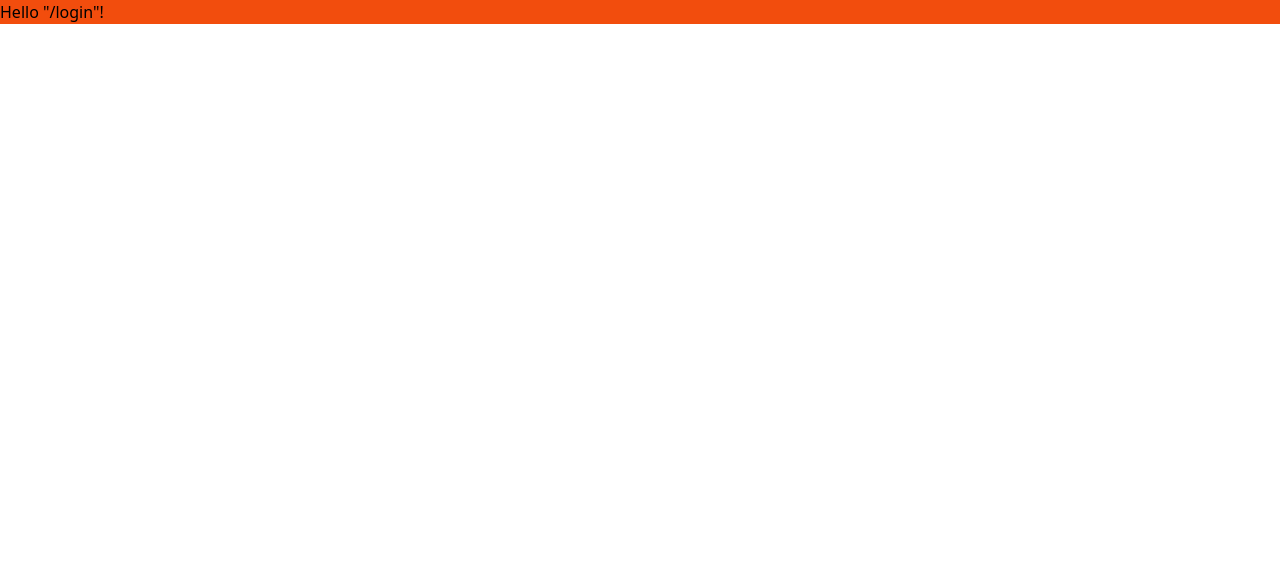
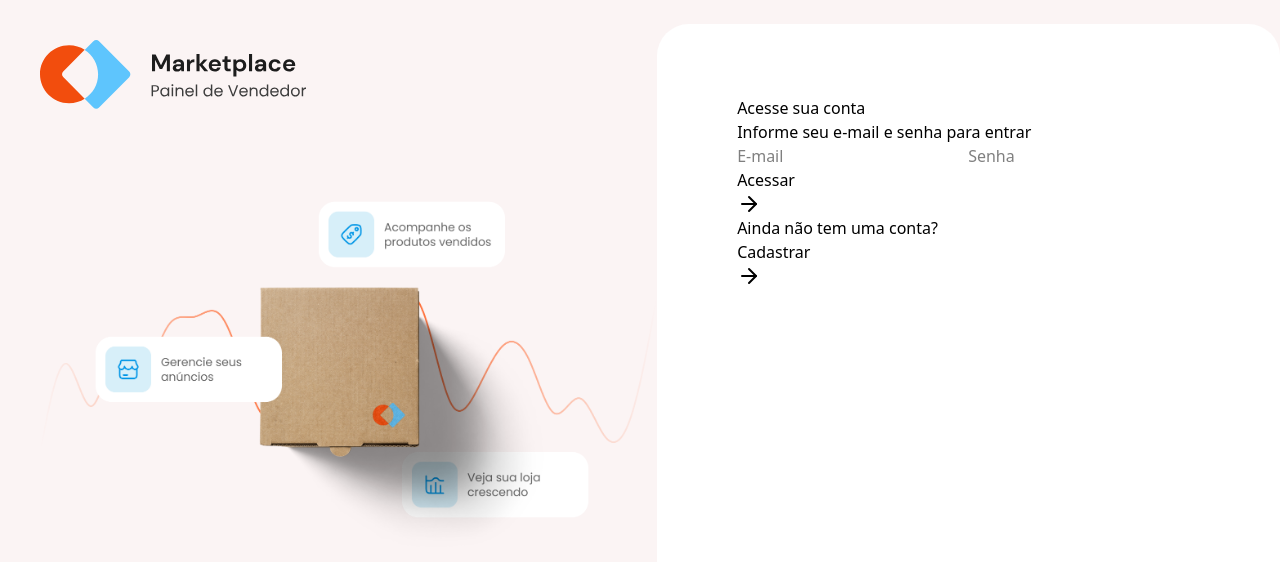
Before and after one commit to renatorrocha/marketplace-frontend, a React app: page /login in a window 1280 px wide. Shown: the top 562 px of the page. Built offline with nearby package versions, Linux system fonts and the light colour scheme; the HTML template or start-up script is replaced by a standard one.

Commit message:
wip: implement authentication routes and components for login and registration

```diff
--- a/src/routeTree.gen.ts
+++ b/src/routeTree.gen.ts
@@ -11,6 +11,7 @@
 // Import Routes
 
 import { Route as rootRoute } from './routes/__root'
+import { Route as AuthImport } from './routes/_auth'
 import { Route as IndexImport } from './routes/index'
 import { Route as DemoTanstackQueryImport } from './routes/demo.tanstack-query'
 import { Route as AuthRegisterImport } from './routes/_auth/register'
@@ -21,6 +22,11 @@ import { Route as AuthenticatedProductsNewImport } from './routes/_authenticated
 import { Route as AuthenticatedProductsProductIdEditImport } from './routes/_authenticated/products/$product-id.edit'
 
 // Create/Update Routes
+
+const AuthRoute = AuthImport.update({
+  id: '/_auth',
+  getParentRoute: () => rootRoute,
+} as any)
 
 const IndexRoute = IndexImport.update({
   id: '/',
@@ -35,15 +41,15 @@ const DemoTanstackQueryRoute = DemoTanstackQueryImport.update({
 } as any)
 
 const AuthRegisterRoute = AuthRegisterImport.update({
-  id: '/_auth/register',
+  id: '/register',
   path: '/register',
-  getParentRoute: () => rootRoute,
+  getParentRoute: () => AuthRoute,
 } as any)
 
 const AuthLoginRoute = AuthLoginImport.update({
-  id: '/_auth/login',
+  id: '/login',
   path: '/login',
-  getParentRoute: () => rootRoute,
+  getParentRoute: () => AuthRoute,
 } as any)
 
 const AuthenticatedProductsIndexRoute = AuthenticatedProductsIndexImport.update(
@@ -85,19 +91,26 @@ declare module '@tanstack/react-router' {
       preLoaderRoute: typeof IndexImport
       parentRoute: typeof rootRoute
     }
+    '/_auth': {
+      id: '/_auth'
+      path: ''
+      fullPath: ''
+      preLoaderRoute: typeof AuthImport
+      parentRoute: typeof rootRoute
+    }
     '/_auth/login': {
       id: '/_auth/login'
       path: '/login'
       fullPath: '/login'
       preLoaderRoute: typeof AuthLoginImport
-      parentRoute: typeof rootRoute
+      parentRoute: typeof AuthImport
     }
     '/_auth/register': {
       id: '/_auth/register'
       path: '/register'
       fullPath: '/register'
       preLoaderRoute: typeof AuthRegisterImport
-      parentRoute: typeof rootRoute
+      parentRoute: typeof AuthImport
     }
     '/demo/tanstack-query': {
       id: '/demo/tanstack-query'
@@ -139,8 +152,21 @@ declare module '@tanstack/react-router' {
 
 // Create and export the route tree
 
+interface AuthRouteChildren {
+  AuthLoginRoute: typeof AuthLoginRoute
+  AuthRegisterRoute: typeof AuthRegisterRoute
+}
+
+const AuthRouteChildren: AuthRouteChildren = {
+  AuthLoginRoute: AuthLoginRoute,
+  AuthRegisterRoute: AuthRegisterRoute,
+}
+
+const AuthRouteWithChildren = AuthRoute._addFileChildren(AuthRouteChildren)
+
 export interface FileRoutesByFullPath {
   '/': typeof IndexRoute
+  '': typeof AuthRouteWithChildren
   '/login': typeof AuthLoginRoute
   '/register': typeof AuthRegisterRoute
   '/demo/tanstack-query': typeof DemoTanstackQueryRoute
@@ -152,6 +178,7 @@ export interface FileRoutesByFullPath {
 
 export interface FileRoutesByTo {
   '/': typeof IndexRoute
+  '': typeof AuthRouteWithChildren
   '/login': typeof AuthLoginRoute
   '/register': typeof AuthRegisterRoute
   '/demo/tanstack-query': typeof DemoTanstackQueryRoute
@@ -164,6 +191,7 @@ export interface FileRoutesByTo {
 export interface FileRoutesById {
   __root__: typeof rootRoute
   '/': typeof IndexRoute
+  '/_auth': typeof AuthRouteWithChildren
   '/_auth/login': typeof AuthLoginRoute
   '/_auth/register': typeof AuthRegisterRoute
   '/demo/tanstack-query': typeof DemoTanstackQueryRoute
@@ -177,6 +205,7 @@ export interface FileRouteTypes {
   fileRoutesByFullPath: FileRoutesByFullPath
   fullPaths:
     | '/'
+    | ''
     | '/login'
     | '/register'
     | '/demo/tanstack-query'
@@ -187,6 +216,7 @@ export interface FileRouteTypes {
   fileRoutesByTo: FileRoutesByTo
   to:
     | '/'
+    | ''
     | '/login'
     | '/register'
     | '/demo/tanstack-query'
@@ -197,6 +227,7 @@ export interface FileRouteTypes {
   id:
     | '__root__'
     | '/'
+    | '/_auth'
     | '/_auth/login'
     | '/_auth/register'
     | '/demo/tanstack-query'
@@ -209,8 +240,7 @@ export interface FileRouteTypes {
 
 export interface RootRouteChildren {
   IndexRoute: typeof IndexRoute
-  AuthLoginRoute: typeof AuthLoginRoute
-  AuthRegisterRoute: typeof AuthRegisterRoute
+  AuthRoute: typeof AuthRouteWithChildren
   DemoTanstackQueryRoute: typeof DemoTanstackQueryRoute
   AuthenticatedProductsNewRoute: typeof AuthenticatedProductsNewRoute
   AuthenticatedDashboardIndexRoute: typeof AuthenticatedDashboardIndexRoute
@@ -220,8 +250,7 @@ export interface RootRouteChildren {
 
 const rootRouteChildren: RootRouteChildren = {
   IndexRoute: IndexRoute,
-  AuthLoginRoute: AuthLoginRoute,
-  AuthRegisterRoute: AuthRegisterRoute,
+  AuthRoute: AuthRouteWithChildren,
   DemoTanstackQueryRoute: DemoTanstackQueryRoute,
   AuthenticatedProductsNewRoute: AuthenticatedProductsNewRoute,
   AuthenticatedDashboardIndexRoute: AuthenticatedDashboardIndexRoute,
@@ -241,8 +270,7 @@ export const routeTree = rootRoute
       "filePath": "__root.tsx",
       "children": [
         "/",
-        "/_auth/login",
-        "/_auth/register",
+        "/_auth",
         "/demo/tanstack-query",
         "/_authenticated/products/new",
         "/_authenticated/dashboard/",
@@ -253,11 +281,20 @@ export const routeTree = rootRoute
     "/": {
       "filePath": "index.tsx"
     },
+    "/_auth": {
+      "filePath": "_auth.tsx",
+      "children": [
+        "/_auth/login",
+        "/_auth/register"
+      ]
+    },
     "/_auth/login": {
-      "filePath": "_auth/login.tsx"
+      "filePath": "_auth/login.tsx",
+      "parent": "/_auth"
     },
     "/_auth/register": {
-      "filePath": "_auth/register.tsx"
+      "filePath": "_auth/register.tsx",
+      "parent": "/_auth"
     },
     "/demo/tanstack-query": {
       "filePath": "demo.tanstack-query.tsx"
--- a/src/routes/__root.tsx
+++ b/src/routes/__root.tsx
@@ -11,7 +11,6 @@ interface MyRouterContext {
 
 export const Route = createRootRouteWithContext<MyRouterContext>()({
 	component: () => (
-
 		<>
 			<Outlet />
 			<TanStackRouterDevtools />
--- /dev/null
+++ b/src/routes/_auth.tsx
@@ -0,0 +1,26 @@
+import backgroundImage from "@/assets/background.png";
+import logoWithName from "@/assets/logo-with-name.svg";
+import { Outlet, createFileRoute } from "@tanstack/react-router";
+
+export const Route = createFileRoute("/_auth")({
+	component: RouteComponent,
+});
+
+function RouteComponent() {
+	return (
+		<div className="bg-background min-h-screen flex ">
+			<aside className="w-1/2  ml-10">
+				<figure className="mt-10">
+					<img src={logoWithName} alt="logo" />
+				</figure>
+
+				<figure className="mt-12">
+					<img src={backgroundImage} alt="logo" />
+				</figure>
+			</aside>
+			<aside className="w-1/2 my-6 px-[80px] py-[72px] bg-white rounded-[32px]">
+				<Outlet />
+			</aside>
+		</div>
+	);
+}
--- a/src/routes/_auth/login.tsx
+++ b/src/routes/_auth/login.tsx
@@ -1,9 +1,38 @@
-import { createFileRoute } from '@tanstack/react-router'
+import { Link, createFileRoute } from "@tanstack/react-router";
+import { ArrowRight } from "lucide-react";
 
-export const Route = createFileRoute('/_auth/login')({
-  component: RouteComponent,
-})
+export const Route = createFileRoute("/_auth/login")({
+	component: RouteComponent,
+});
 
 function RouteComponent() {
-  return <div className='bg-orange-base'>Hello "/login"!</div>
+	return (
+		<div className="">
+			<form className="">
+				<div>
+					<h1>Acesse sua conta</h1>
+					<p>Informe seu e-mail e senha para entrar</p>
+				</div>
+
+				<div>
+					<input type="email" placeholder="E-mail" />
+					<input type="password" placeholder="Senha" />
+				</div>
+
+				<button type="submit">
+					Acessar
+					<ArrowRight />
+				</button>
+			</form>
+
+			<div>
+				<p>Ainda não tem uma conta?</p>
+
+				<Link to="/register">
+					Cadastrar
+					<ArrowRight />
+				</Link>
+			</div>
+		</div>
+	);
 }
--- a/src/routes/_auth/register.tsx
+++ b/src/routes/_auth/register.tsx
@@ -1,9 +1,48 @@
-import { createFileRoute } from '@tanstack/react-router'
+import { Link, createFileRoute } from "@tanstack/react-router";
+import { ArrowRight } from "lucide-react";
 
-export const Route = createFileRoute('/_auth/register')({
-  component: RouteComponent,
-})
+export const Route = createFileRoute("/_auth/register")({
+	component: RouteComponent,
+});
 
 function RouteComponent() {
-  return <div>Hello "/register"!</div>
+	return (
+		<div>
+			<form>
+				<div>
+					<h1>Crie sua conta</h1>
+					<p>Informe os seus dados pessoais e de acesso</p>
+				</div>
+
+				<div>
+					<p>Perfil</p>
+					<input type="image" alt="Foto do perfil" />
+
+					<input type="text" placeholder="Nome" />
+
+					<input type="text" placeholder="telefone" />
+				</div>
+
+				<div>
+					<p>Acesso</p>
+					<input type="text" placeholder="E-mail" />
+					<input type="text" placeholder="Senha" />
+					<input type="text" placeholder="Confirmar senha" />
+				</div>
+
+				<button type="submit">
+					Cadastrar
+					<ArrowRight />
+				</button>
+			</form>
+
+			<div>
+				<p>Já tem uma conta?</p>
+				<Link to="/login">
+					Acessar
+					<ArrowRight />
+				</Link>
+			</div>
+		</div>
+	);
 }
```
